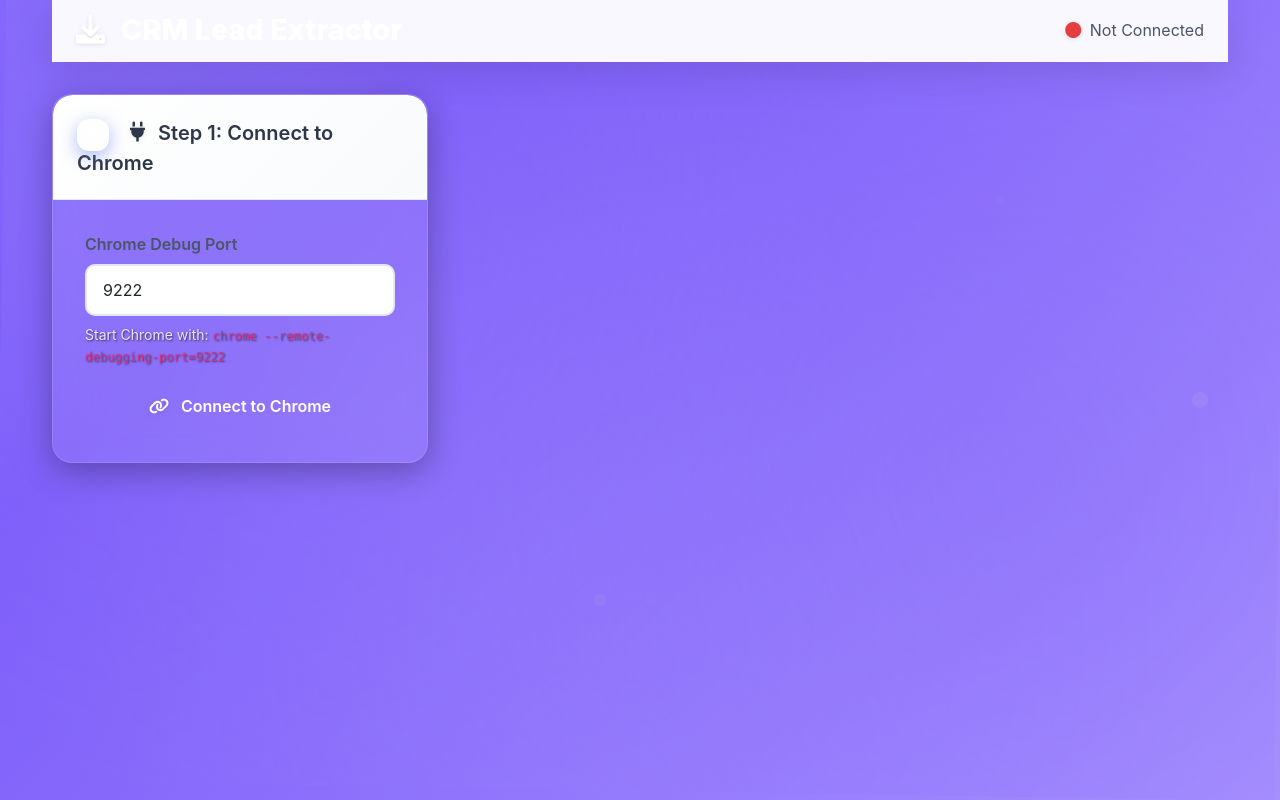
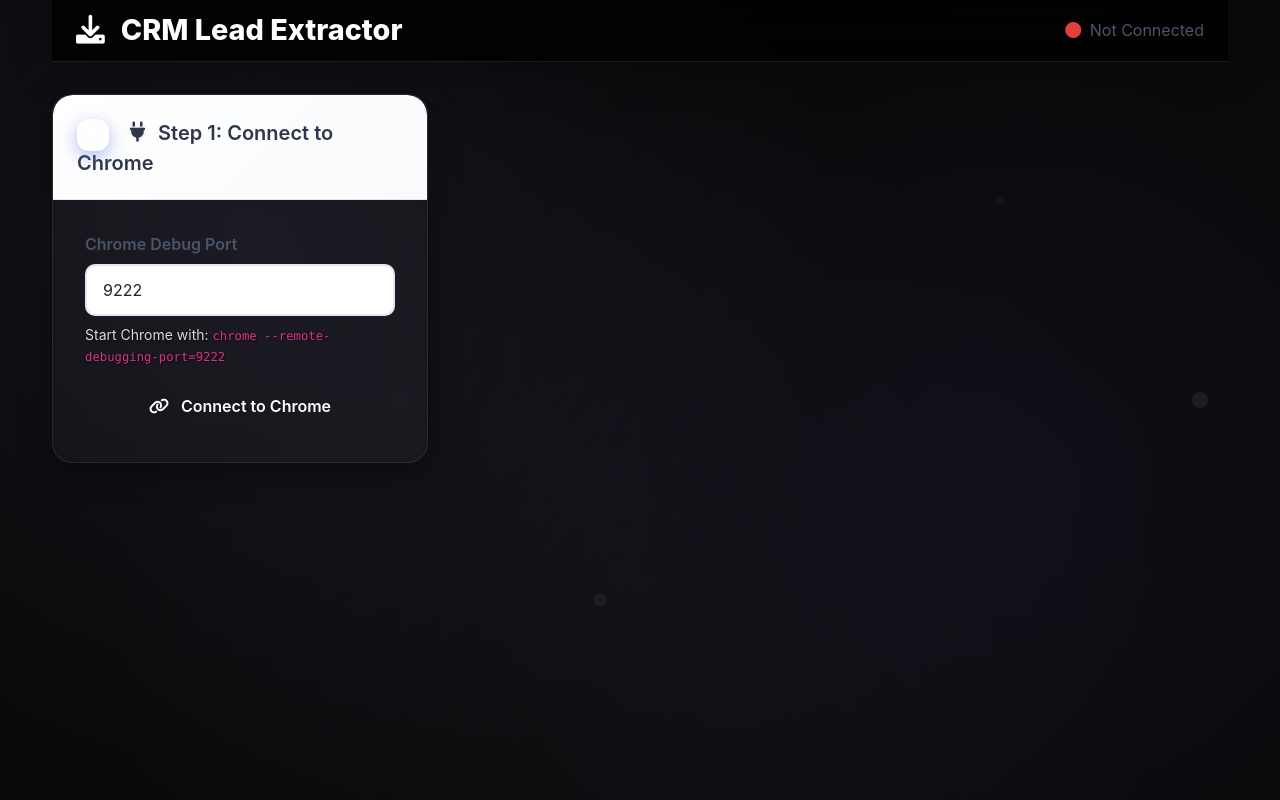
Before and after one commit to ashleighcodess/Leadliftr, a Flask app: page / in a window 1280 px wide. Run offline with Flask 3, Linux system fonts and the light colour scheme; some libraries are stand-ins or nearby versions.

Commit message:
Implement true dark mode for improved visual comfort and aesthetic appeal
Updates CSS to implement a darker dark mode with light text and adjusted background and shadow colors.

Replit-Commit-Author: Agent
Replit-Commit-Session-Id: 72e68ea3-9b9c-42d6-bf71-49370e48d499
Replit-Commit-Screenshot-Url: https://storage.googleapis.com/screenshot-production-us-central1/b1c5c53a-c104-4257-8141-a9a8c1face0a/72e68ea3-9b9c-42d6-bf71-49370e48d499/e0Pq0oE

```diff
--- a/static/style.css
+++ b/static/style.css
@@ -8,22 +8,20 @@
     --fire-gradient: linear-gradient(135deg, #9c88ff 0%, #7c5dfa 100%);
     --cyber-gradient: linear-gradient(135deg, #9c88ff 0%, #7c5dfa 100%);
     --glow-gradient: linear-gradient(135deg, #9c88ff 0%, #7c5dfa 100%);
-    --dark-bg: #1a1a1a;
-    --card-bg: rgba(255, 255, 255, 0.08);
-    --card-border: rgba(255, 255, 255, 0.12);
+    --dark-bg: #0a0a0a;
+    --card-bg: rgba(255, 255, 255, 0.03);
+    --card-border: rgba(255, 255, 255, 0.08);
     --text-primary: #ffffff;
     --text-secondary: rgba(255, 255, 255, 0.7);
-    --card-shadow: 0 8px 32px rgba(0, 0, 0, 0.3);
-    --card-hover-shadow: 0 12px 48px rgba(156, 136, 255, 0.2);
+    --card-shadow: 0 8px 32px rgba(0, 0, 0, 0.4);
+    --card-hover-shadow: 0 12px 48px rgba(156, 136, 255, 0.15);
     --border-radius: 20px;
     --transition: all 0.4s cubic-bezier(0.25, 0.46, 0.45, 0.94);
 }
 
-/* Modern Purple Theme */
+/* Modern Dark Theme */
 body {
-    background: linear-gradient(135deg, #9c88ff 0%, #7c5dfa 50%, #b3a0ff 100%);
-    background-size: 200% 200%;
-    animation: subtleShift 12s ease infinite;
+    background: #0a0a0a;
     font-family: 'Nunito', -apple-system, BlinkMacSystemFont, 'Segoe UI', sans-serif;
     min-height: 100vh;
     color: var(--text-primary);
@@ -39,12 +37,11 @@ body::before {
     width: 100%;
     height: 100%;
     background:
-        radial-gradient(circle at 20% 30%, rgba(179, 160, 255, 0.15), transparent 50%),
-        radial-gradient(circle at 80% 60%, rgba(124, 93, 250, 0.2), transparent 50%),
-        radial-gradient(circle at 50% 80%, rgba(156, 136, 255, 0.1), transparent 60%);
+        radial-gradient(circle at 20% 30%, rgba(156, 136, 255, 0.08), transparent 50%),
+        radial-gradient(circle at 80% 60%, rgba(124, 93, 250, 0.06), transparent 50%),
+        radial-gradient(circle at 50% 80%, rgba(179, 160, 255, 0.04), transparent 60%);
     pointer-events: none;
     z-index: 0;
-    animation: subtleFloat 25s ease-in-out infinite;
 }
 
 body::after {
@@ -80,11 +77,11 @@ body::after {
 
 /* Header */
 .navbar {
-    background: rgba(255, 255, 255, 0.95) !important;
+    background: rgba(0, 0, 0, 0.8) !important;
     backdrop-filter: blur(20px);
     border: none;
-    box-shadow: 0 8px 40px rgba(0, 0, 0, 0.12);
-    border-bottom: 1px solid rgba(255, 255, 255, 0.2);
+    box-shadow: 0 8px 40px rgba(0, 0, 0, 0.3);
+    border-bottom: 1px solid rgba(255, 255, 255, 0.1);
 }
 
 .navbar-brand {
@@ -1432,26 +1429,27 @@ body::after {
 
 /* Light Mode Styles */
 body.light-mode {
-    background: linear-gradient(135deg, #e8d5ff 0%, #d0bfff 50%, #f0e6ff 100%);
-    color: var(--dark-bg);
+    background: #ffffff;
+    color: #1a1a1a;
 }
 
 body.light-mode::before {
     background:
-        radial-gradient(circle at 15% 30%, rgba(102, 126, 234, 0.2), transparent 40%),
-        radial-gradient(circle at 85% 60%, rgba(118, 75, 162, 0.2), transparent 40%),
-        radial-gradient(circle at 50% 80%, rgba(240, 147, 251, 0.2), transparent 50%),
-        radial-gradient(circle at 20% 90%, rgba(245, 87, 108, 0.2), transparent 40%);
+        radial-gradient(circle at 20% 30%, rgba(156, 136, 255, 0.08), transparent 50%),
+        radial-gradient(circle at 80% 60%, rgba(124, 93, 250, 0.06), transparent 50%),
+        radial-gradient(circle at 50% 80%, rgba(179, 160, 255, 0.04), transparent 60%);
 }
 
 body.light-mode .navbar {
-    background: rgba(255, 255, 255, 0.9) !important;
+    background: rgba(255, 255, 255, 0.95) !important;
     border-bottom: 1px solid rgba(0, 0, 0, 0.1);
+    box-shadow: 0 8px 40px rgba(0, 0, 0, 0.08);
 }
 
 body.light-mode .card {
-    background: rgba(255, 255, 255, 0.9);
-    border: 1px solid rgba(0, 0, 0, 0.1);
+    background: rgba(255, 255, 255, 0.95);
+    border: 1px solid rgba(0, 0, 0, 0.08);
+    box-shadow: 0 8px 32px rgba(0, 0, 0, 0.08);
 }
 
 body.light-mode .hero-title {
```
